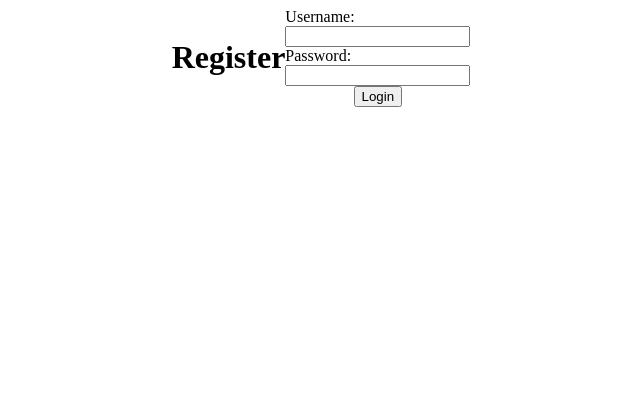
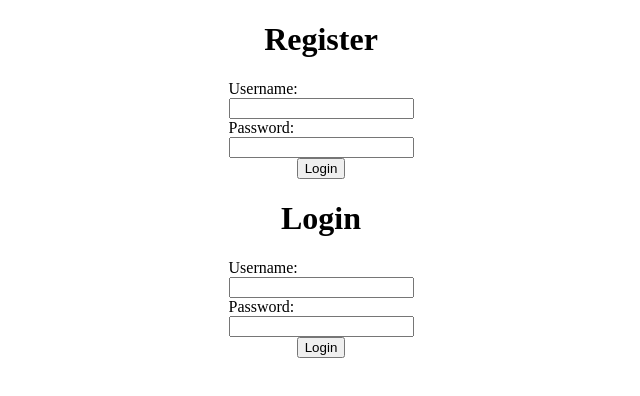
Before and after one commit to angeloov/authentication-jwt, a website: page Frontend/index.html in a window 1280 px wide. Shown: the whole page, without its empty margins (319-959 px from the left). Drawn offline with Linux system fonts and the light colour scheme.

Commit message:
Added /login route

```diff
--- a/Frontend/client.js
+++ b/Frontend/client.js
@@ -12,3 +12,20 @@ function formHandleRegister(e) {
     body: JSON.stringify({ username, password }),
   });
 }
+
+function formHandleLogin(e) {
+  e.preventDefault();
+  let username = document.querySelector('#username-field-l').value;
+  let password = document.querySelector('#password-field-l').value;
+
+  fetch('http://localhost:3000/login', {
+    method: 'POST',
+    credentials: 'include',
+    headers: {
+      'Content-Type': 'application/json',
+    },
+    body: JSON.stringify({ username, password }),
+  })
+    .then(d => d.json())
+    .then(res => console.log(res));
+}
--- a/Frontend/index.css
+++ b/Frontend/index.css
@@ -1,4 +1,4 @@
-body {
+.centered {
   display: flex;
   justify-content: center;
   align-items: center;
--- a/Frontend/index.html
+++ b/Frontend/index.html
@@ -7,14 +7,30 @@
     <link rel="stylesheet" href="index.css" />
   </head>
   <body>
-    <h1>Register</h1>
-    <form id="form" onsubmit="formHandleRegister(event)">
-      <label for="username">Username: </label>
-      <input type="text" name="username" id="username-field">
-      <label for="password">Password: </label>
-      <input type="password" name="password" id="password-field">
-      <button>Login</button>
-    </form>
+    <h1 style="text-align: center">Register</h1>
+    <div class="centered">
+      <form id="form" onsubmit="formHandleRegister(event)">
+        <label for="username">Username: </label>
+        <input type="text" name="username" id="username-field" />
+        <label for="password">Password: </label>
+        <input type="password" name="password" id="password-field" />
+        <button>Login</button>
+      </form>
+    </div>
+
+    <!-- SEP -->
+    <h1 style="text-align: center">Login</h1>
+
+    <div class="centered">
+      <form id="form" onsubmit="formHandleLogin(event)">
+        <label for="username">Username: </label>
+        <input type="text" name="username" id="username-field-l" />
+        <label for="password">Password: </label>
+        <input type="password" name="password" id="password-field-l" />
+        <button>Login</button>
+      </form>
+    </div>
+
     <script src="client.js"></script>
   </body>
 </html>
--- a/package.json
+++ b/package.json
@@ -1,14 +1,14 @@
 {
   "name": "authentication-jwt",
   "version": "1.0.0",
-  "description": "",
+  "description": "JWT Authentication App",
   "main": "server.js",
   "scripts": {
     "start": "node server.js",
     "dev": "nodemon server.js"
   },
   "keywords": [],
-  "author": "",
+  "author": "Angelo Voicu",
   "license": "ISC",
   "dependencies": {
     "cors": "^2.8.5",
--- a/utils.js
+++ b/utils.js
@@ -2,7 +2,7 @@ const crypto = require('crypto');
 const jwt = require('jsonwebtoken');
 
 function validPassword(password, hash, salt) {
-  var hashVerify = crypto.pbkdf2Sync(password, salt, 10000, 64, 'sha512').toString('hex');
+  let hashVerify = crypto.pbkdf2Sync(password, salt, 10000, 64, 'sha512').toString('hex');
   return hash === hashVerify;
 }
 
@@ -22,6 +22,7 @@ function createJWT(user) {
 
   const payload = {
     id,
+    iat: Date.now(),
   };
 
   const signedToken = jwt.sign(payload, process.env.SECRET, { expiresIn: expiresIn });
```
Also changed, not shown: passport.config.js (+3 -4 lines), server.js (+31 -18 lines).
